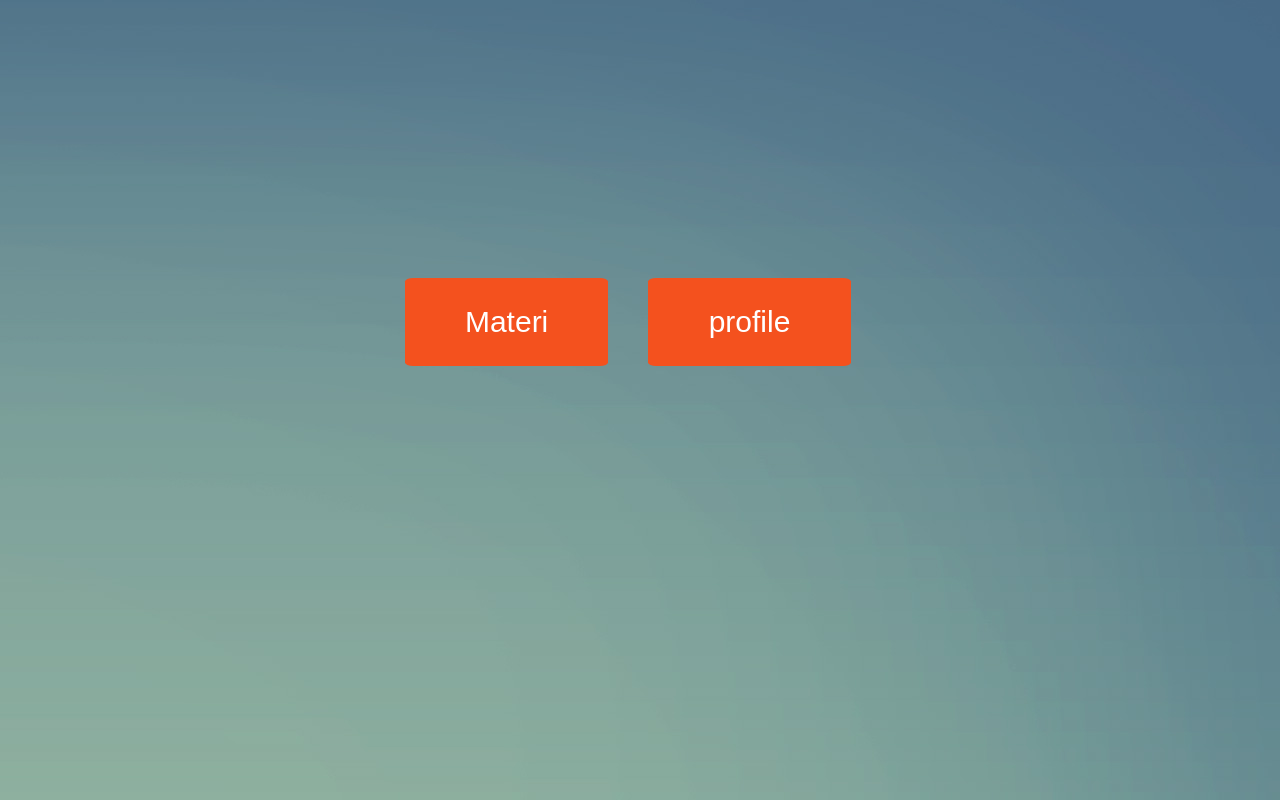
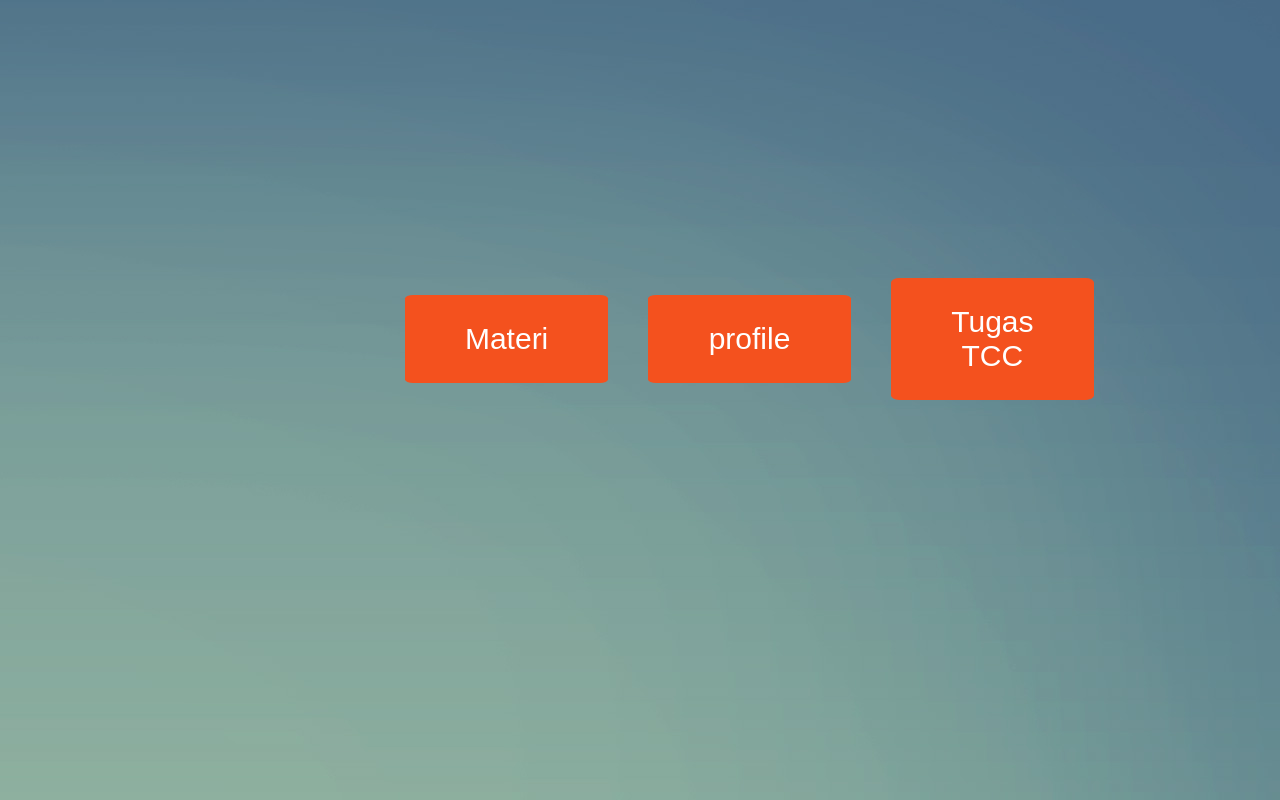
Before and after one commit to amanualt/amanualt.github.io, a plain HTML site: page index.html in a window 1280 px wide. Drawn offline with Linux system fonts and the light colour scheme.

Commit message:
Update index.html

```diff
--- a/index.html
+++ b/index.html
@@ -64,6 +64,7 @@ a:link, a:visited {
 <div class="b">
   <button class="button" style="vertical-align:middle"><a href="materi.html"><span>Materi </span></a></button>
   <button class="button" style="vertical-align:middle"><a href="profile/index.html"><span>profile </span></a></button>
+  <button class="button" style="vertical-align:middle"><a href="tugas.html"><span>Tugas TCC</span></a></button>
 </div>
 
 </body>
```
